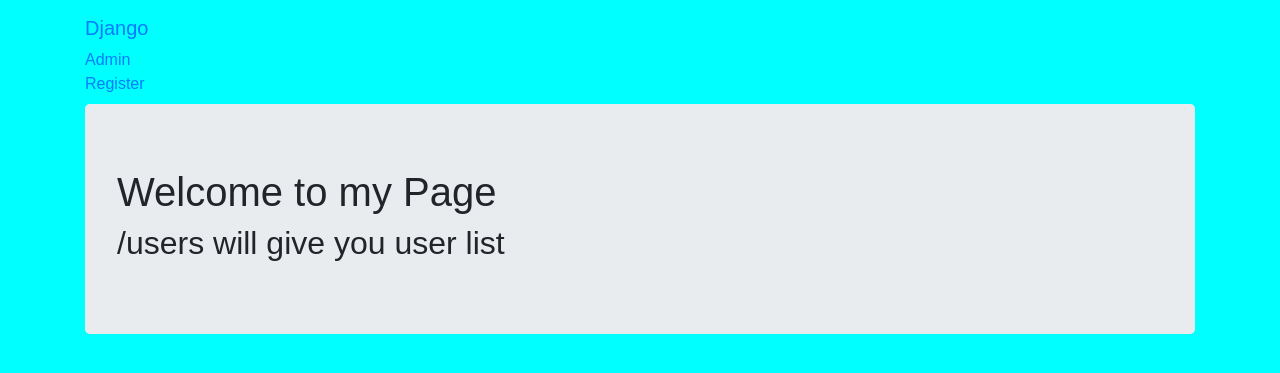
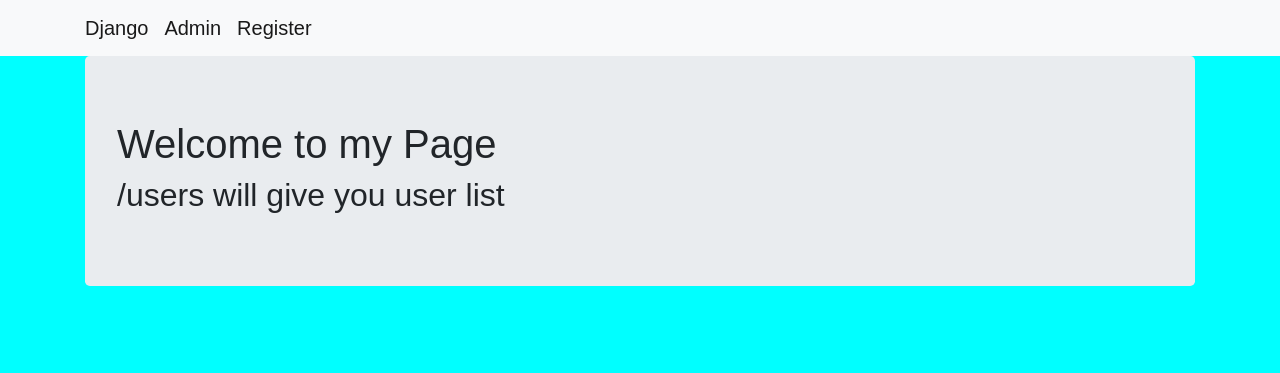
Before and after one commit to armanaaquib/DjangoPracticeProject, a Django app: page / in a window 1280 px wide. Shown: the top 373 px of the page. Run offline with Django 3.2, Linux system fonts and the light colour scheme; some libraries are stand-ins or nearby versions.

Commit message:
modified navbar in base.html

```diff
--- a/templates/users/base.html
+++ b/templates/users/base.html
@@ -15,15 +15,17 @@
   </head>
 
   <body>
-    <nav class="navbar navbar-default navbar-static-top">
-      <div class="container">
-        <ul class="nav navbar-nav">
-          <li><a class="navbar-brand" href="{% url 'index' %}">Django</a></li>
-          <li>
-            <a class="navbar-link" href="{% url 'admin:index' %}">Admin</a>
+    <nav class="navbar navbar-expand-lg navbar-light bg-light">
+      <div class="collapse navbar-collapse container" id="navbarSupportedContent">
+        <ul class="navbar-nav mr-auto">
+          <li class="nav-item active">
+            <a class="navbar-brand" href="{% url 'index' %}">Django</a>
           </li>
-          <li>
-            <a class="navbar-link" href="{% url 'users:register' %}">
+          <li class="nav-item">
+            <a class="navbar-brand" href="{% url 'admin:index' %}">Admin</a>
+          </li>
+          <li class="nav-item">
+            <a class="navbar-brand" href="{% url 'users:register' %}">
               Register
             </a>
           </li>
```
